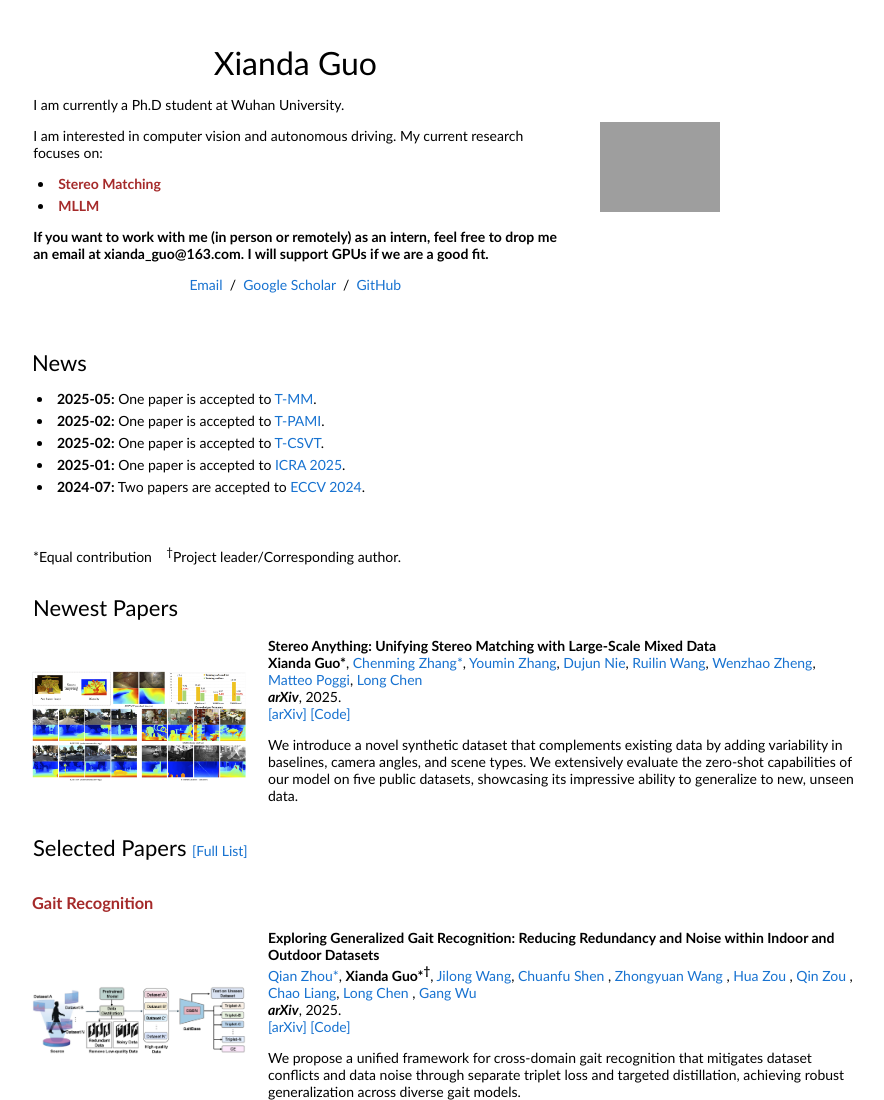
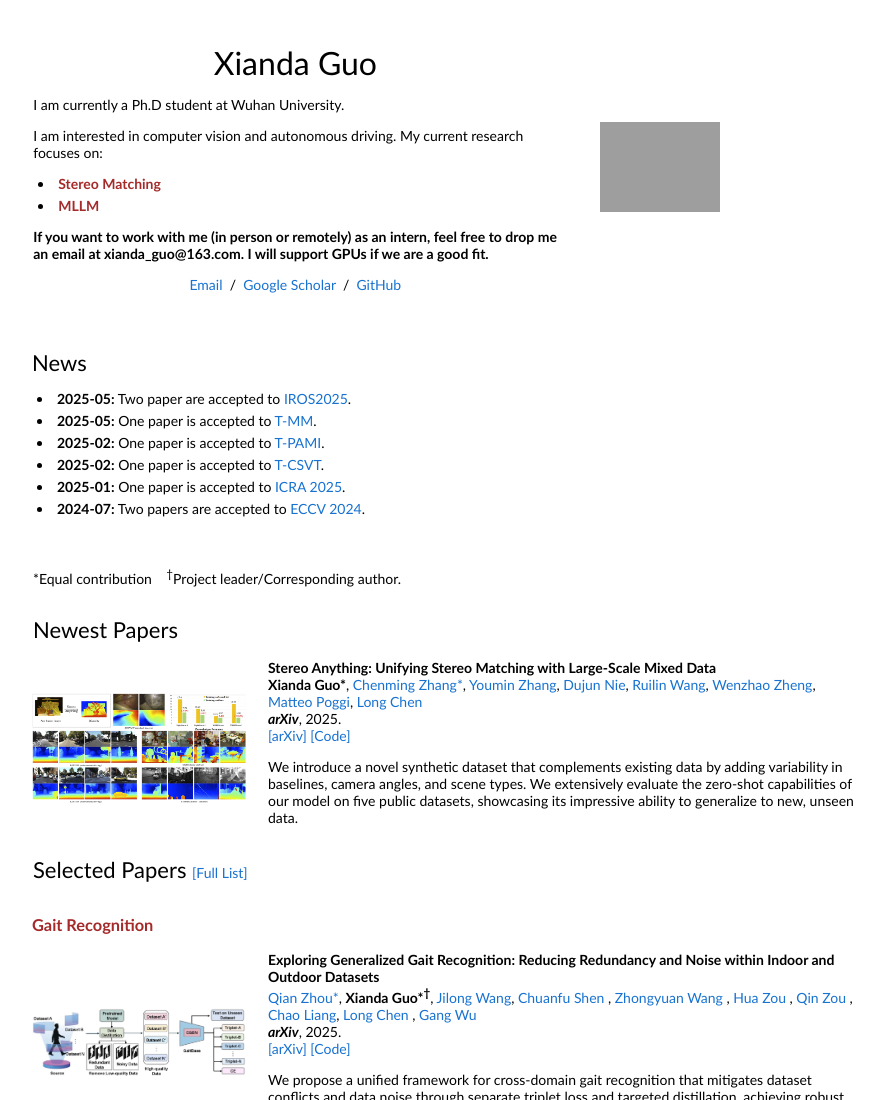
Before and after one commit to XiandaGuo/xiandaguo.github.io, a plain HTML site: page index.html in a window 1280 px wide. Shown: the top 1100 px of the page, without its empty margins (203-1087 px from the left). Drawn offline with Linux system fonts and the light colour scheme; grey boxes are pictures that could not be loaded.

Commit message:
Update index.html

```diff
--- a/index.html
+++ b/index.html
@@ -59,6 +59,10 @@
           <td style="padding:20px;width:100%;vertical-align:middle">
             <heading>News</heading>
             <p>
+	     <li style="margin: 5px;" >
+                <b>2025-05:</b> Two paper are accepted to <a href="https://www.iros25.org/">IROS2025</a>.
+              </li>
+
 	     <li style="margin: 5px;" >
                 <b>2025-05:</b> One paper is accepted to <a href="https://ieeexplore.ieee.org/xpl/RecentIssue.jsp?punumber=6046">T-MM</a>.
               </li>
```
